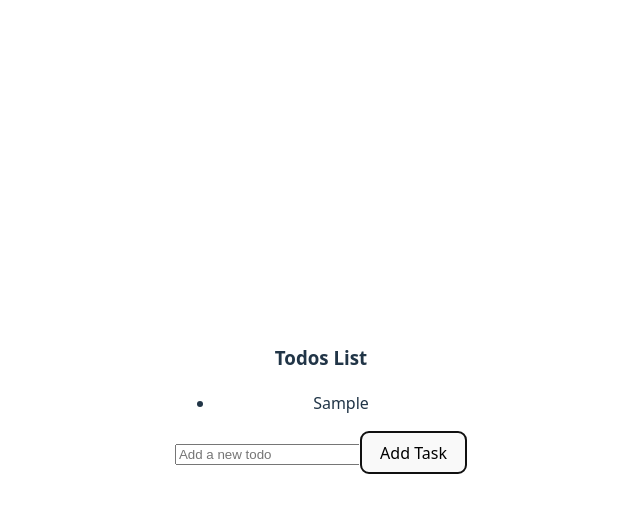
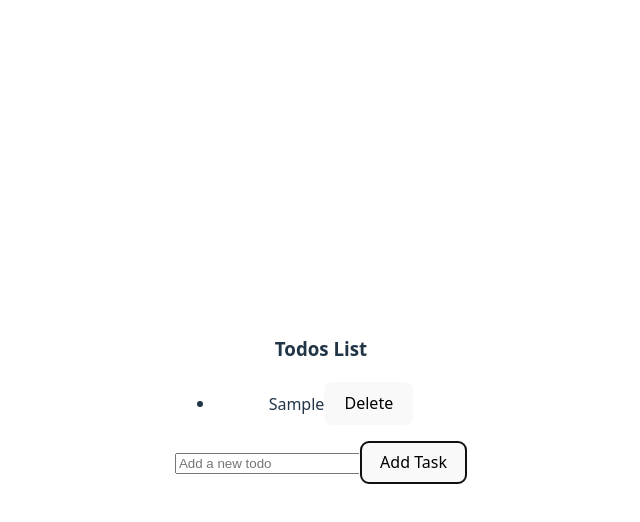
Before and after one commit to Rajaabpro/REDUX, a React (Vite) app in the folder todo/: page / in a window 1280 px wide. Both pictures are taken after typing "Sample" into the empty fields and a click on the button "Add Task". Shown: the top 522 px of the page, without its empty margins (319-959 px from the left). Built offline with nearby package versions, Linux system fonts and the light colour scheme.

Commit message:
Add delete button to each todo item for improved user interaction

```diff
--- a/todo/src/components/todo.jsx
+++ b/todo/src/components/todo.jsx
@@ -6,7 +6,10 @@ export default function Todo() {
         <h3>Todos List</h3>
         <ul>
             {todos.map((todo) => (
-                <li key={todo.id}>{todo.text}</li>
+                <li key={todo.id}>{todo.text}
+                <button>Delete</button>
+                </li>
+
             ))}
         </ul>
       </>
```
